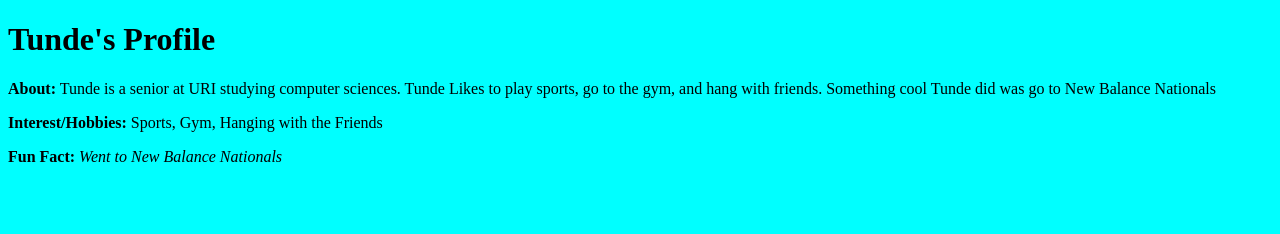
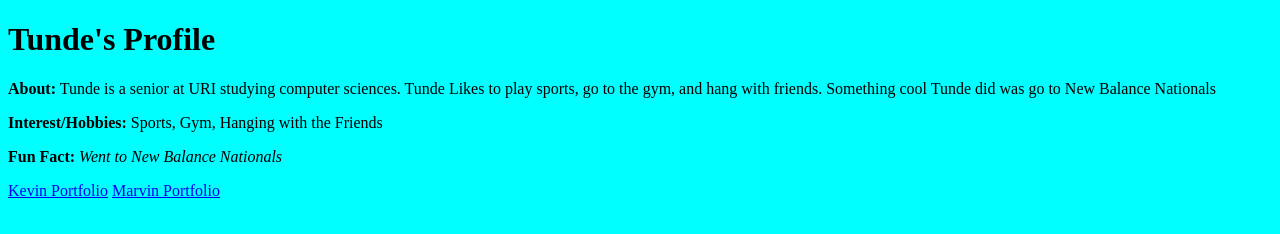
Before and after one commit to KMADD100/csc271_projects, a plain HTML site: page labs/labs2/profile.html in a window 1280 px wide. Drawn offline with Linux system fonts and the light colour scheme.

Commit message:
Update profile.html

```diff
--- a/labs/labs2/profile.html
+++ b/labs/labs2/profile.html
@@ -10,5 +10,9 @@
     <p><b>About:</b> Tunde is a senior at URI studying computer sciences. Tunde Likes to play sports, go to the gym, and hang with friends. Something cool Tunde did was go to New Balance Nationals </p>
     <p><b>Interest/Hobbies:</b> Sports, Gym, Hanging with the Friends</p>
     <p><b>Fun Fact:</b> <i>Went to New Balance Nationals</i></p>
+    <a href="https://msainterlien.rhody.dev/csc271_projects/labs/lab2/profile.html ">Kevin Portfolio</a>
+    <a href="https://bfakolujo.rhody.dev/csc271_projects/labs/labs2/profile.html">Marvin Portfolio</a>
+
+
 </body>
 </html>
```
